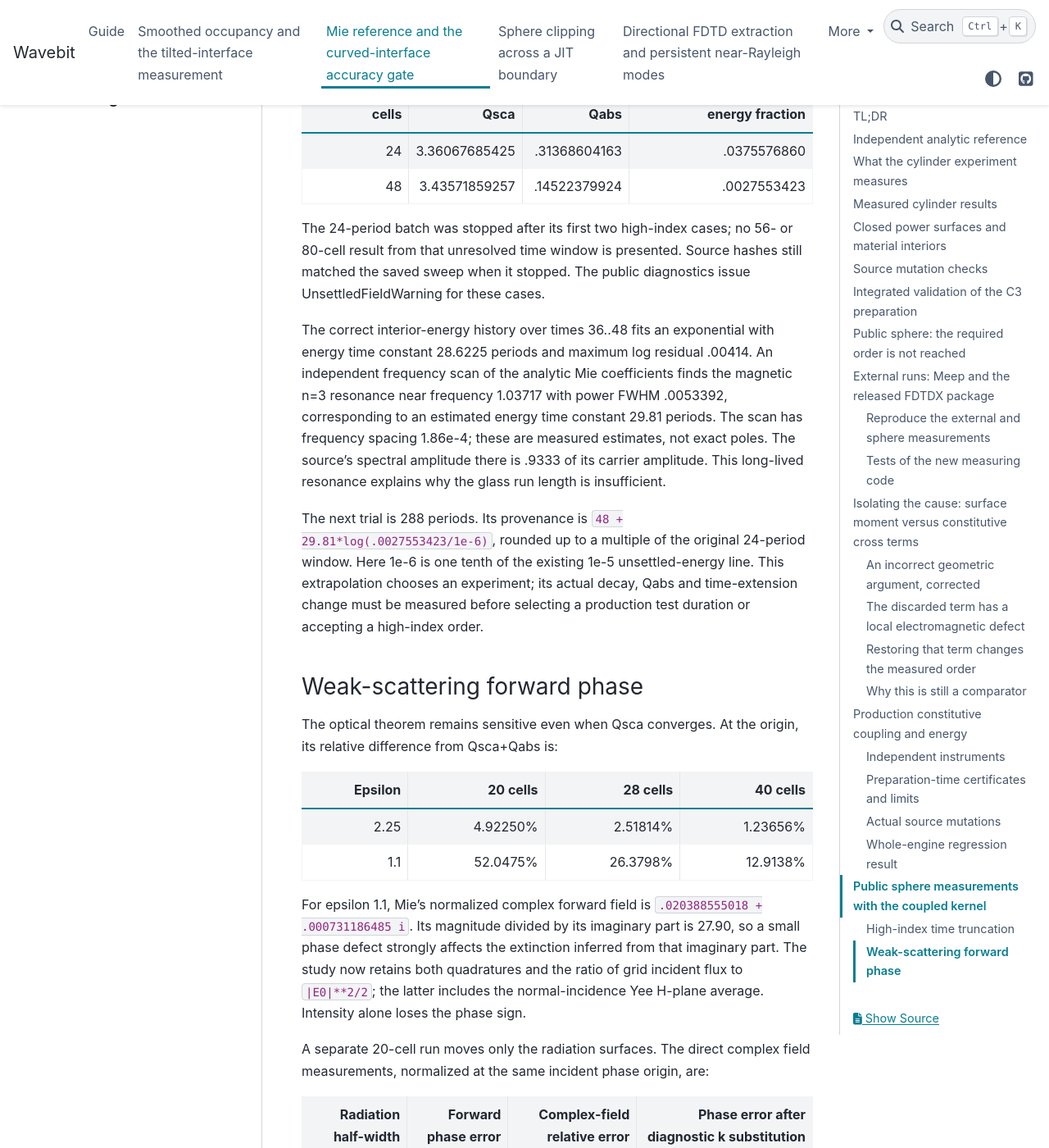
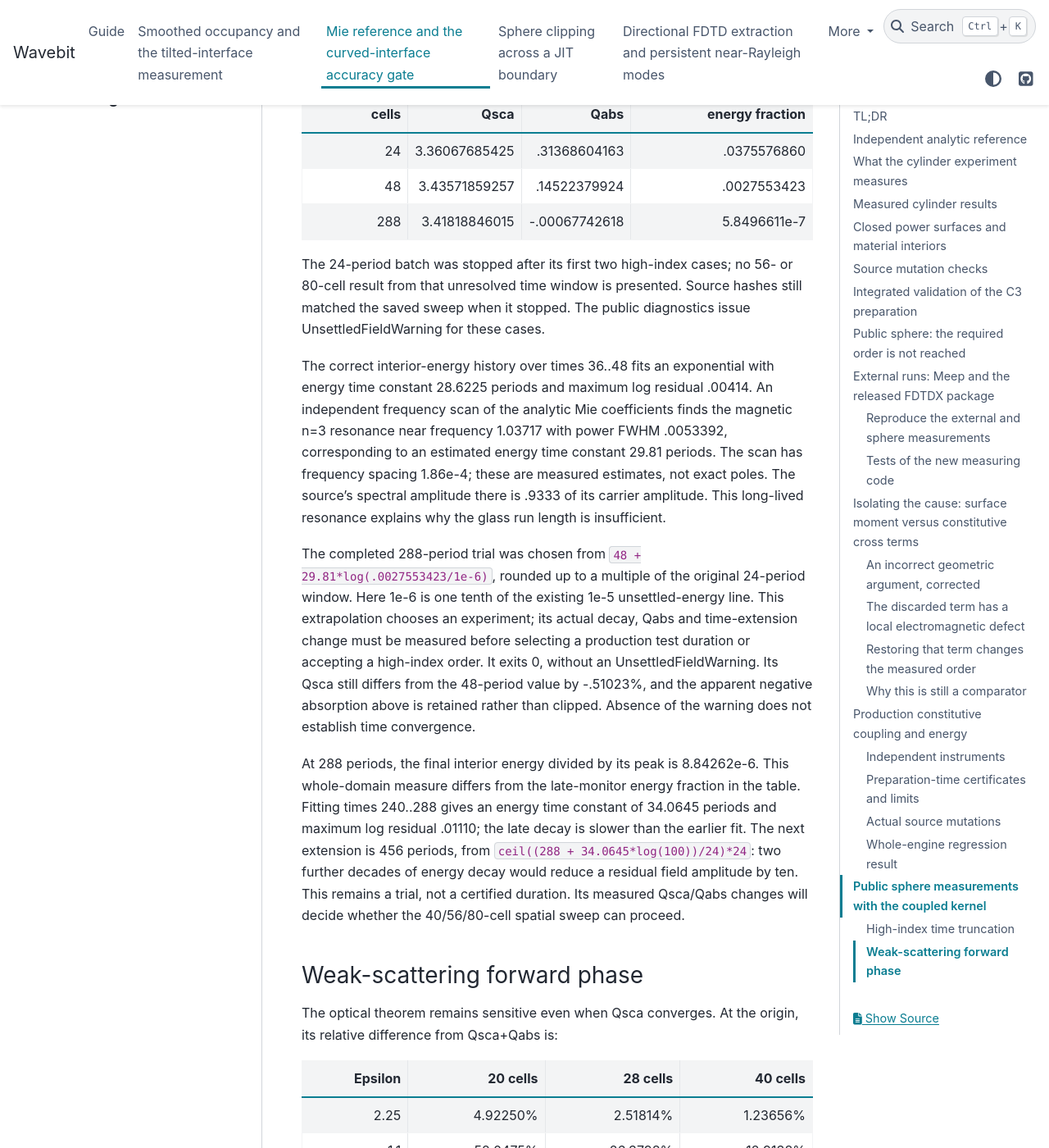
Before and after one commit to fieldalgo/wavebit, a Sphinx documentation site: the page built from docs/fd-mie-validation.md, in a window 1280 px wide and 1400 px high, scrolled down 24383 px. Shown: the whole window at 82% size. Built offline with Sphinx 7.4.7 and the PyData theme 0.15.4, drawn with Linux system fonts in a browser that asks for light colours; some of the changed text lies outside the part shown.

Commit message:
Record high-index sphere time-tail extension
Measure the completed 288-period control and schedule a 456-period comparison from the observed late energy decay. Keep C3 incomplete until temporal and spatial controls close.

Co-Authored-By: Codex <codex@openai.com>

````diff
--- a/docs/fd-mie-validation.md
+++ b/docs/fd-mie-validation.md
@@ -817,6 +817,7 @@ spatial-order fit. The origin's Mie efficiency is 4.315415843395232.
 | ---: | ---: | ---: | ---: |
 | 24 | 3.36067685425 | .31368604163 | .0375576860 |
 | 48 | 3.43571859257 | .14522379924 | .0027553423 |
+| 288 | 3.41818846015 | -.00067742618 | 5.8496611e-7 |
 
 The 24-period batch was stopped after its first two high-index cases; no
 56- or 80-cell result from that unresolved time window is presented. Source
@@ -832,12 +833,25 @@ has frequency spacing 1.86e-4; these are measured estimates, not exact poles.
 The source's spectral amplitude there is .9333 of its carrier amplitude.
 This long-lived resonance explains why the glass run length is insufficient.
 
-The next trial is 288 periods. Its provenance is
+The completed 288-period trial was chosen from
 `48 + 29.81*log(.0027553423/1e-6)`, rounded up to a multiple of the original
 24-period window. Here 1e-6 is one tenth of the existing 1e-5 unsettled-energy
 line. This extrapolation chooses an experiment; its actual decay, Qabs and
 time-extension change must be measured before selecting a production test
-duration or accepting a high-index order.
+duration or accepting a high-index order. It exits 0, without an
+UnsettledFieldWarning. Its Qsca still differs from the 48-period value by
+-.51023%, and the apparent negative absorption above is retained rather than
+clipped. Absence of the warning does not establish time convergence.
+
+At 288 periods, the final interior energy divided by its peak is 8.84262e-6.
+This whole-domain measure differs from the late-monitor energy fraction in
+the table. Fitting times 240..288 gives an energy time constant of 34.0645
+periods and maximum log residual .01110; the late decay is slower than the
+earlier fit. The next extension is 456 periods, from
+`ceil((288 + 34.0645*log(100))/24)*24`: two further decades of energy decay
+would reduce a residual field amplitude by ten. This remains a trial, not a
+certified duration. Its measured Qsca/Qabs changes will decide whether the
+40/56/80-cell spatial sweep can proceed.
 
 ### Weak-scattering forward phase
 
@@ -883,5 +897,6 @@ and are restored byte for byte; the six healthy instrument cases pass.
 ```bash
 python studies/fdtd_subpixel_mie_sphere.py --eps 12 --cpw 40 --periods 48 --energy tail48.json
 python studies/fdtd_subpixel_mie_sphere.py --eps 12 --cpw 40 --periods 288 --energy tail288.json
+python studies/fdtd_subpixel_mie_sphere.py --eps 12 --cpw 40 --periods 456 --energy tail456.json
 python studies/fdtd_subpixel_mie_sphere.py --eps 1.1 --cpw 20 --phase-control phase20.json
 ```
````
